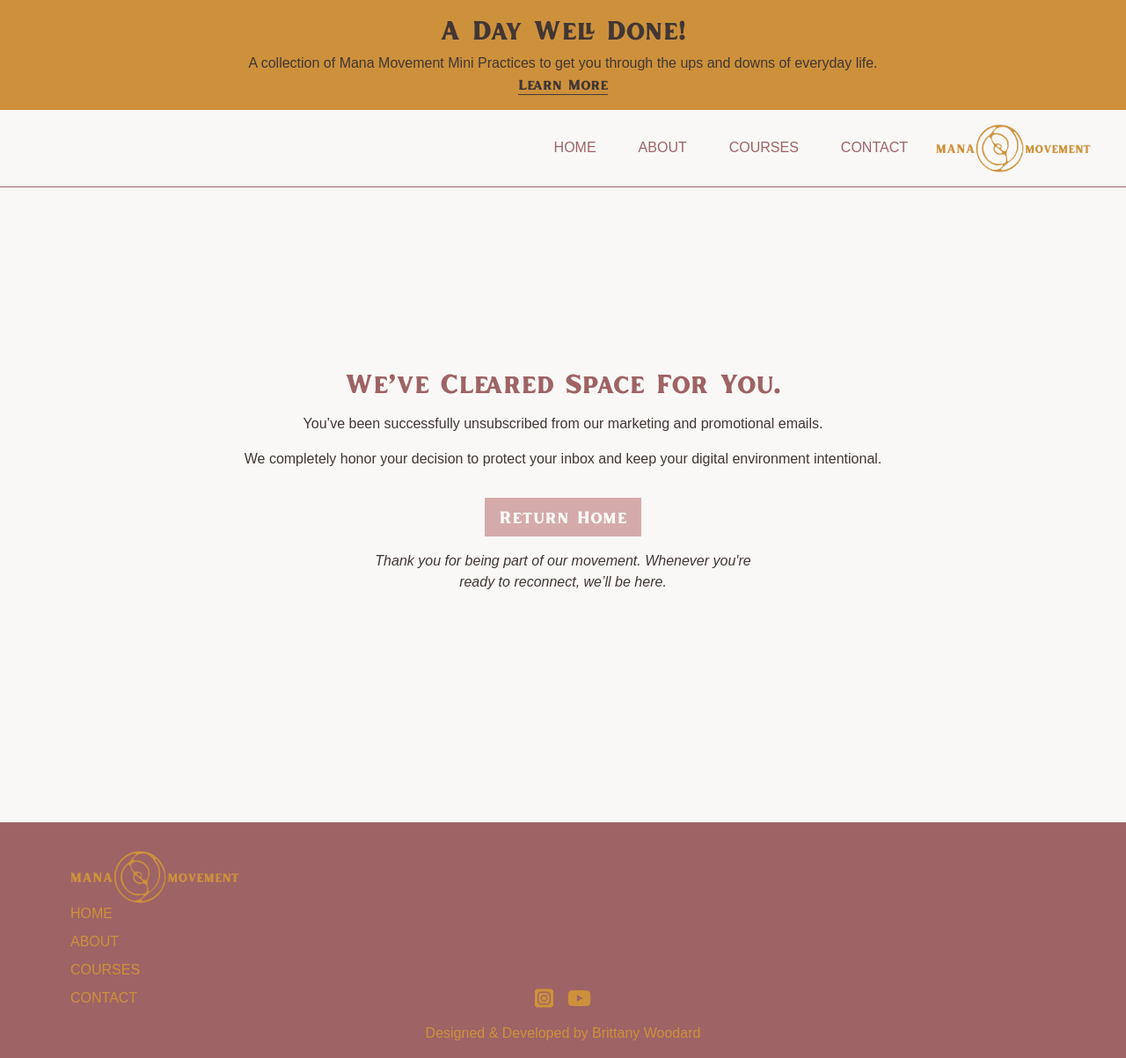
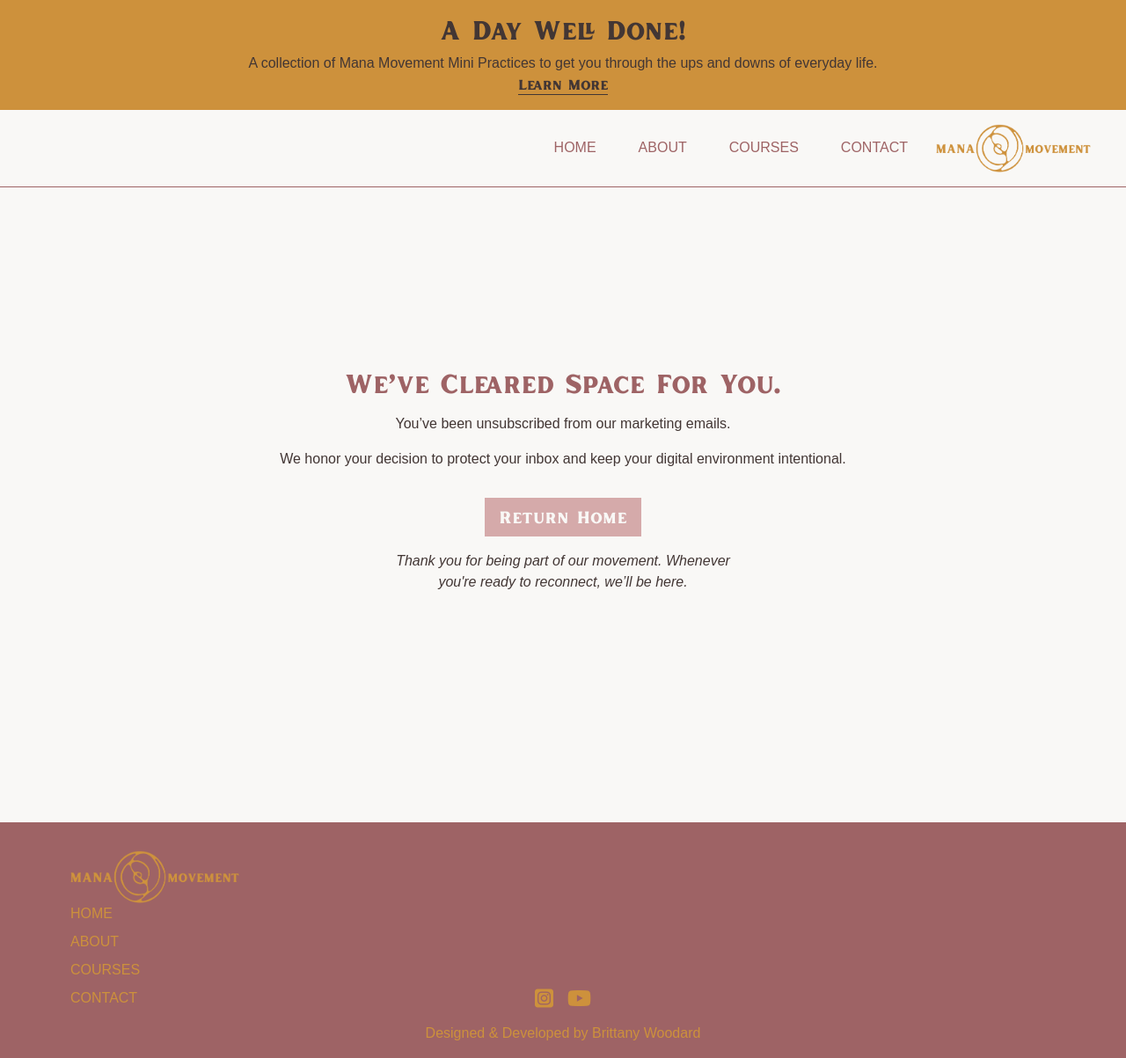
Before and after one commit to brittwoodard/mana-movement, a Jekyll site: the page built from confirmed-unsubscribed.html, in a window 1280 px wide. Shown: the whole page at 88% size. Built offline with Jekyll 4.4.1, drawn with Linux system fonts in a browser that asks for light colours; nearby versions of some CDN libraries; some web fonts are replaced.

Commit message:
cleaned up unsubscribe page

```diff
--- a/confirmed-unsubscribed.html
+++ b/confirmed-unsubscribed.html
@@ -3,7 +3,7 @@ layout: default
 nav:
   color: feature
   hover: accent
-title: You have been successfully unsubscribed.
+title: You have been unsubscribed.
 seo:
   hide-from-google: true
 ---
@@ -12,8 +12,8 @@ seo:
     {% include site-header.html %}
     <div class="lg:mt-8 text-center section-padding">
         <h1 class="text-lg-serif text-feature heading-md mb-4">We’ve cleared space for you.</h1>
-        <p>You’ve been successfully unsubscribed from our marketing and promotional emails.</p>
-        <p>We completely honor your decision to protect your inbox and keep your digital environment intentional.</p>
+        <p>You’ve been unsubscribed from our marketing emails.</p>
+        <p>We honor your decision to protect your inbox and keep your digital environment intentional.</p>
         <a class="button" href="/">Return Home</a>
         <p class="mt-4 md:w-[60%] mx-auto"><em>Thank you for being part of our movement. Whenever you're ready to reconnect, we’ll be here.</em></p>
     </div>
```
